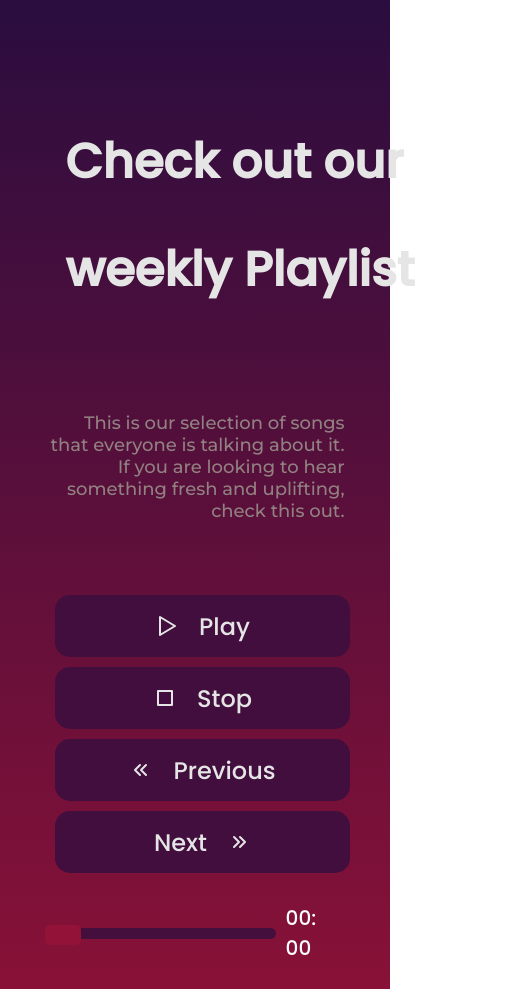
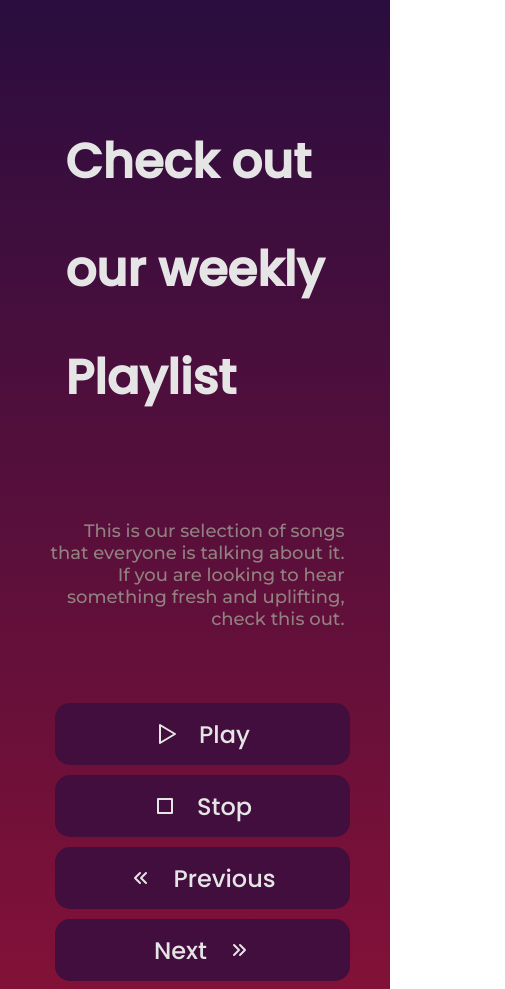
Before and after one commit to lenilunderman/ToRoMusicPlayer, a plain HTML site: page index.html in a window 390 px wide. Shown: the top 989 px of the page, 505 px wide, since content can reach past the window. Drawn offline with Linux system fonts and the light colour scheme.

Commit message:
Update style.css

```diff
--- a/style.css
+++ b/style.css
@@ -193,7 +193,7 @@ li{
     }
     header{
         display: flex;
-        width: 440px;
+        width: fit-content;
         font-size: 48px;
         justify-content: center;
         font-weight: bold;
```
